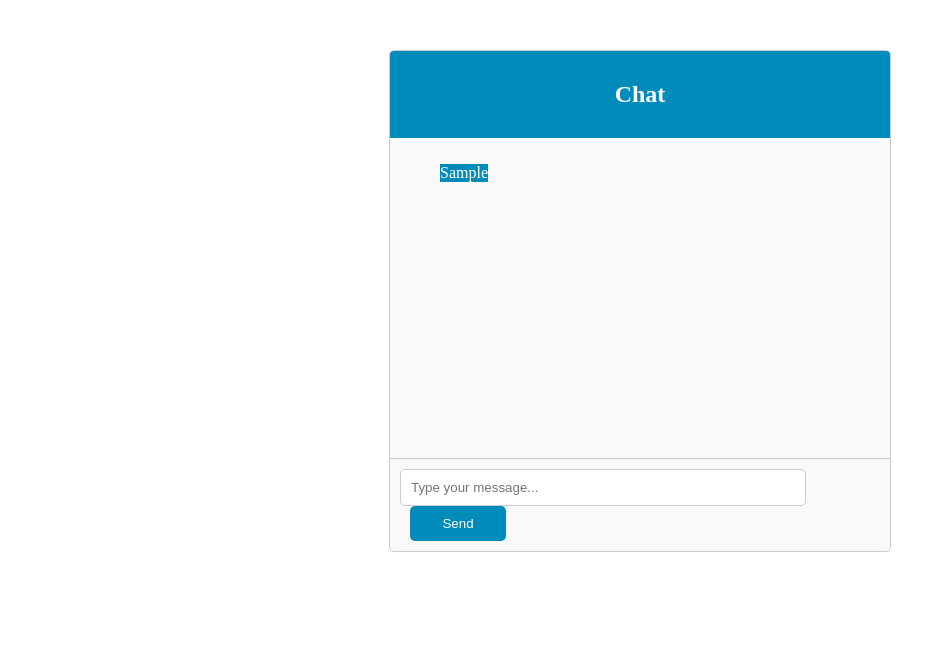
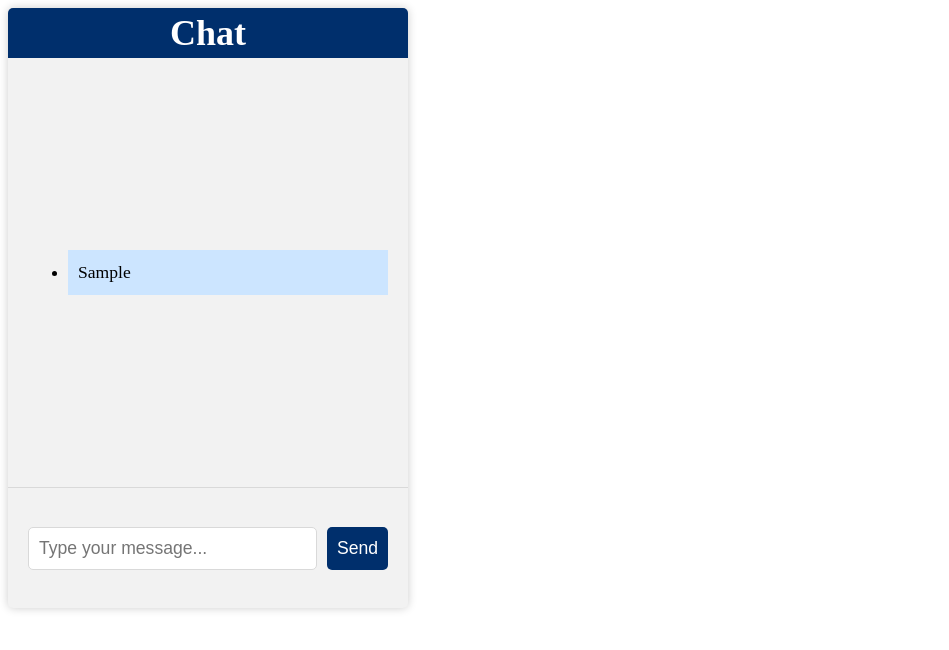
Before and after one commit to vgrichina/web4gpt, a plain HTML site: page index.html in a window 1280 px wide. Both pictures are taken after typing "Sample" into the empty fields and a click on the button "Send". Shown: the whole page, without its empty margins (0-949 px from the left). Drawn offline with Linux system fonts and the light colour scheme; no server answers.

Commit message:
Update styles into new ones from chatgpt

```diff
--- a/style.css
+++ b/style.css
@@ -1,72 +1,93 @@
+/* Chat container styles */
 .chat-container {
-  background-color: #f9f9f9;
-  border: 1px solid #ccc;
+  display: flex;
+  flex-direction: column;
+  justify-content: space-between;
+  width: 400px;
+  height: 600px;
+  background-color: #f2f2f2;
   border-radius: 5px;
-  overflow: hidden;
-  margin: 50px auto;
-  max-width: 500px;
+  box-shadow: 0 0 10px rgba(0, 0, 0, 0.2);
 }
 
+/* Chat header styles */
 .chat-header {
-  background-color: #008CBA;
-  color: white;
-  padding: 10px;
-  text-align: center;
+  display: flex;
+  align-items: center;
+  justify-content: center;
+  background-color: #002f6c;
+  color: #ffffff;
+  height: 50px;
+  border-top-left-radius: 5px;
+  border-top-right-radius: 5px;
+  font-size: 1.5rem;
+  font-weight: bold;
 }
 
+/* Chat history styles */
 .chat-history {
-  padding: 10px;
-  height: 300px;
-  overflow-y: scroll;
+  overflow-y: auto;
+  padding: 20px;
 }
 
-.chat-history li {
-  list-style: none;
-  margin-bottom: 10px;
-}
-
-.chat-history .message {
-  display: inline-block;
+/* Chat message styles */
+.message-text {
   padding: 10px;
-  border-radius: 5px;
+  border-radius: 10px;
+  font-size: 1.1rem;
+  line-height: 1.4;
   max-width: 70%;
 }
 
-.chat-history .user-message {
-  background-color: #008CBA;
-  color: white;
-  float: left;
+.user-message {
+  margin-right: 0;
+  margin-left: auto;
+  background-color: #cce5ff;
+  color: #000000;
 }
 
-.chat-history .ai-message {
-  background-color: #f1f1f1;
-  color: black;
-  float: right;
+.ai-message {
+  margin-right: auto;
+  margin-left: 0;
+  background-color: #f0f0f0;
+  color: #333333;
 }
 
+/* Chat input styles */
 .chat-input {
-  padding: 10px;
-  border-top: 1px solid #ccc;
+  display: flex;
+  justify-content: space-between;
+  align-items: center;
+  height: 80px;
+  padding: 20px;
+  border-top: 1px solid #d9d9d9;
+}
+
+.chat-input form {
+  display: flex;
+  flex-grow: 1;
 }
 
 .chat-input input[type="text"] {
-  width: 80%;
+  flex-grow: 1;
+  margin-right: 10px;
   padding: 10px;
+  font-size: 1.1rem;
   border-radius: 5px;
-  border: 1px solid #ccc;
+  border: 1px solid #d9d9d9;
 }
 
-.chat-input button {
-  width: 20%;
-  background-color: #008CBA;
-  color: white;
+.chat-input button[type="submit"] {
   padding: 10px;
+  font-size: 1.1rem;
+  border-radius: 5px;
+  background-color: #002f6c;
+  color: #ffffff;
   border: none;
-  border-radius: 5px;
   cursor: pointer;
-  margin-left: 10px;
+  transition: background-color 0.2s ease-in-out;
 }
 
-.chat-input button:hover {
-  background-color: #0077AA;
+.chat-input button[type="submit"]:hover {
+  background-color: #1a5db1;
 }
```
